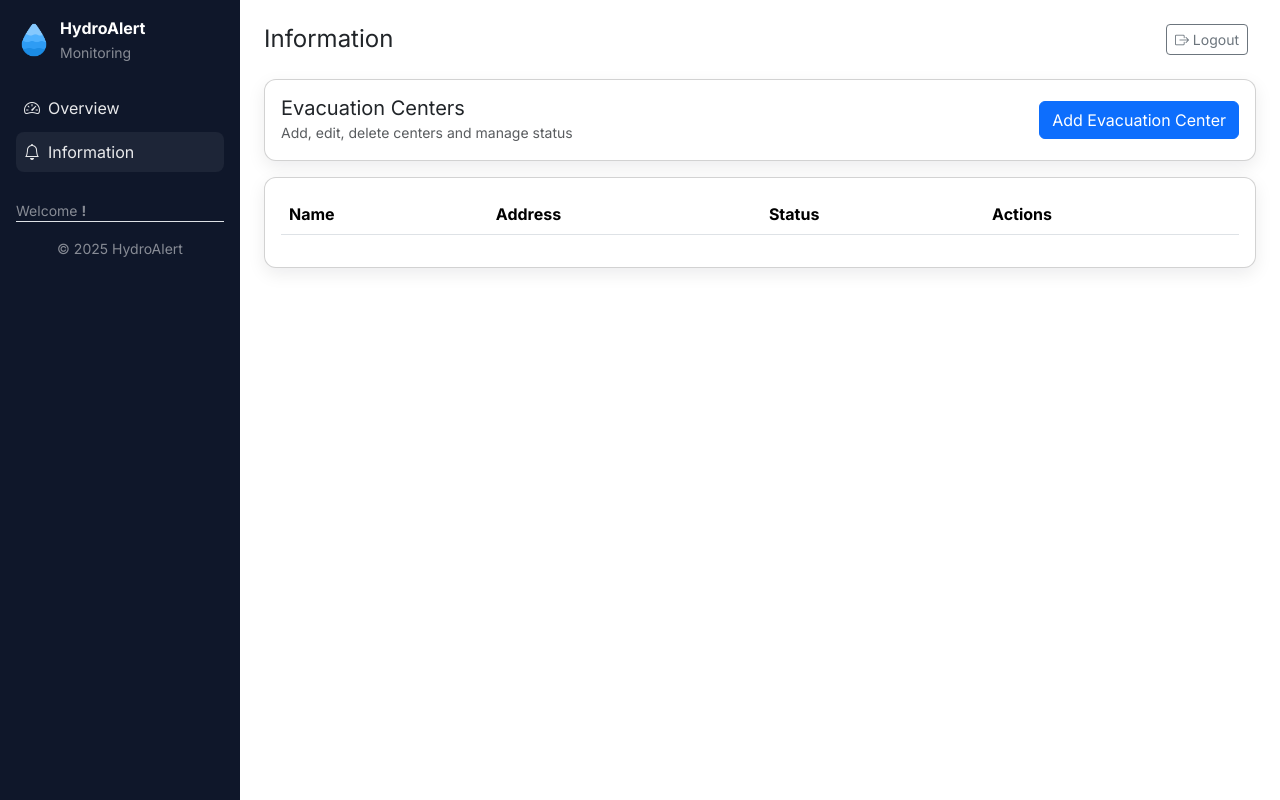
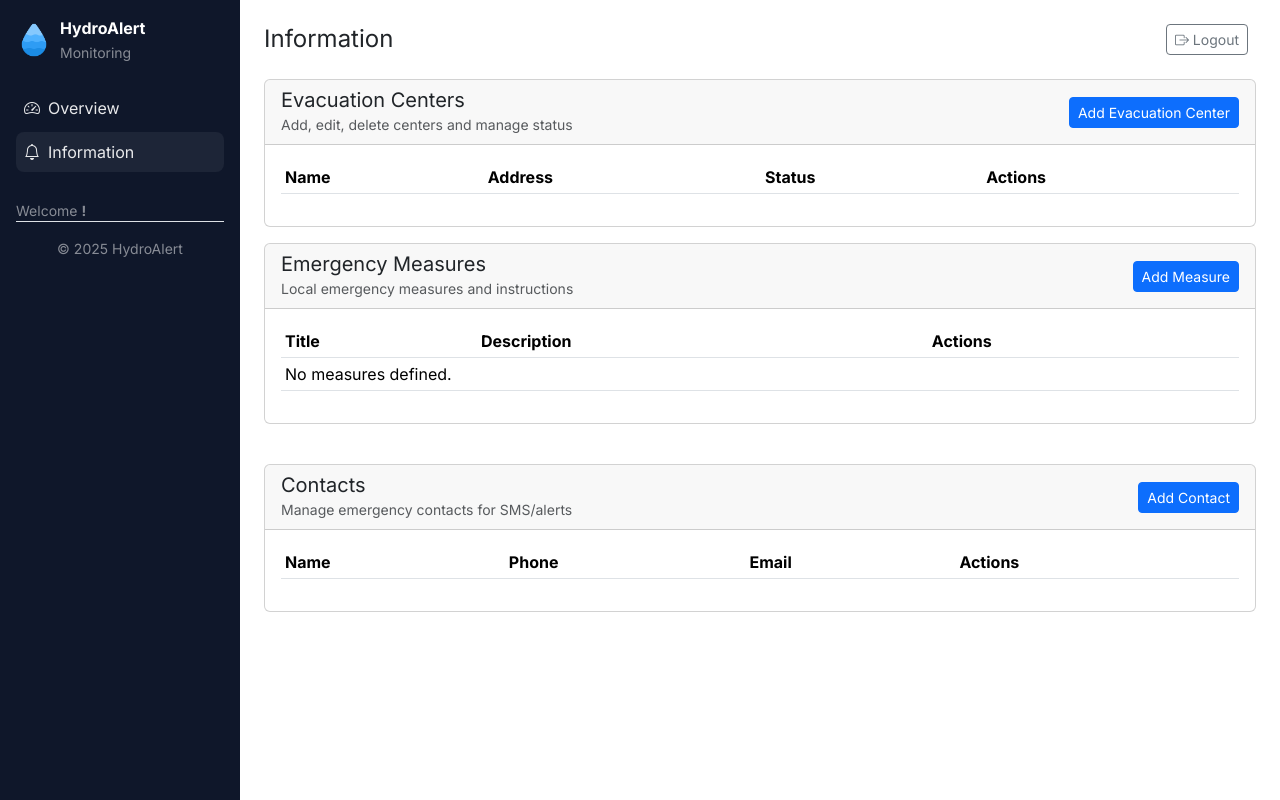
Before and after one commit to AlienWolfX/HydroAlert-Backend, a PHP site: page /app/views/information.php in a window 1280 px wide. Run offline with PHP 8.4, Linux system fonts and the light colour scheme; lists and menus that the app fills with data are empty; some libraries are stand-ins or nearby versions.

Commit message:
feat: Implement Contact and Measure management; add controllers, models, and views for CRUD operations; enhance evacuation.js and information.js for improved user interaction

```diff
--- /dev/null
+++ b/app/views/assets/js/contacts.js
@@ -0,0 +1,105 @@
+(function () {
+  const addBtn = document.getElementById('addContactBtn');
+  const contactModalHtml = `
+    <div class="modal fade" id="contactModal" tabindex="-1" aria-hidden="true">
+      <div class="modal-dialog">
+        <form class="modal-content" id="contactForm" method="post" action="?url=contact/store">
+          <div class="modal-header">
+            <h5 class="modal-title">Add Contact</h5>
+            <button type="button" class="btn-close" data-bs-dismiss="modal" aria-label="Close"></button>
+          </div>
+          <div class="modal-body">
+            <input type="hidden" name="id" id="contactId">
+            <div class="mb-3"><label class="form-label">Name</label><input class="form-control" name="name" id="contactName" required></div>
+            <div class="mb-3"><label class="form-label">Phone</label><input class="form-control" name="phone" id="contactPhone" required></div>
+            <div class="mb-3"><label class="form-label">Email</label><input class="form-control" name="email" id="contactEmail"></div>
+          </div>
+          <div class="modal-footer">
+            <button type="button" class="btn btn-secondary" data-bs-dismiss="modal">Cancel</button>
+            <button type="submit" class="btn btn-primary">Save</button>
+          </div>
+        </form>
+      </div>
+    </div>`;
+
+  // append modal to body when needed
+  let contactModalAdded = false;
+  function ensureContactModal() {
+    if (contactModalAdded) return;
+    document.body.insertAdjacentHTML('beforeend', contactModalHtml);
+    contactModalAdded = true;
+  }
+
+  if (addBtn) addBtn.addEventListener('click', function () {
+    ensureContactModal();
+    document.getElementById('contactId').value = '';
+    document.getElementById('contactName').value = '';
+    document.getElementById('contactPhone').value = '';
+    document.getElementById('contactEmail').value = '';
+    const modalEl = document.getElementById('contactModal');
+    const modal = bootstrap.Modal.getOrCreateInstance(modalEl);
+    modal.show();
+  });
+
+  // Edit buttons
+  document.addEventListener('click', function (ev) {
+    const btn = ev.target.closest && ev.target.closest('.contact-editBtn');
+    if (!btn) return;
+    ev.preventDefault();
+    const id = btn.getAttribute('data-id');
+    ensureContactModal();
+    fetch('?url=contact/find&id=' + encodeURIComponent(id))
+      .then(r => r.json())
+      .then(json => {
+        if (!json.success) return alert('Contact not found');
+        const row = json.row;
+        document.getElementById('contactId').value = row.id || '';
+        document.getElementById('contactName').value = row.name || '';
+        document.getElementById('contactPhone').value = row.phone || '';
+        document.getElementById('contactEmail').value = row.email || '';
+        const modalEl = document.getElementById('contactModal');
+        const modal = bootstrap.Modal.getOrCreateInstance(modalEl);
+        modal.show();
+      }).catch(err => {
+        console.error(err);
+        alert('Error fetching contact: ' + String(err));
+      });
+  });
+
+  document.addEventListener('click', function (ev) {
+    const target = ev.target.closest && ev.target.closest('.contact-deleteBtn');
+    if (!target) return;
+    ev.preventDefault();
+    const href = target.getAttribute('data-href') || target.getAttribute('href');
+    try {
+      Swal.fire({
+        title: 'Delete contact?',
+        text: 'This action cannot be undone.',
+        icon: 'warning',
+        showCancelButton: true,
+        confirmButtonText: 'Yes, delete it',
+        cancelButtonText: 'Cancel'
+      }).then(result => {
+        if (result.isConfirmed) {
+          try { sessionStorage.setItem('hydroalert_scroll', String(window.scrollY || window.pageYOffset || 0)); } catch(e){}
+          window.location.href = href;
+        }
+      });
+    } catch (e) {
+      if (confirm('Delete contact? This action cannot be undone.')) {
+        try { sessionStorage.setItem('hydroalert_scroll', String(window.scrollY || window.pageYOffset || 0)); } catch(e){}
+        window.location.href = href;
+      }
+    }
+  });
+
+  document.addEventListener('submit', function (ev) {
+    try {
+      const form = ev.target;
+      if (form && form.id === 'contactForm') {
+        sessionStorage.setItem('hydroalert_scroll', String(window.scrollY || window.pageYOffset || 0));
+      }
+    } catch (e) {}
+  });
+
+})();
--- a/app/views/assets/js/evacuation.js
+++ b/app/views/assets/js/evacuation.js
@@ -84,8 +84,15 @@
       cancelButtonText: 'Cancel'
     }).then(result => {
       if (result.isConfirmed) {
+        try { sessionStorage.setItem('hydroalert_scroll', String(window.scrollY || window.pageYOffset || 0)); } catch(e){}
         window.location.href = href;
       }
     });
   });
+
+  if (evacForm) {
+    evacForm.addEventListener('submit', function () {
+      try { sessionStorage.setItem('hydroalert_scroll', String(window.scrollY || window.pageYOffset || 0)); } catch (e) {}
+    });
+  }
 });
--- /dev/null
+++ b/app/views/assets/js/information.js
@@ -0,0 +1,42 @@
+(function () {
+  try {
+    const s = sessionStorage.getItem('hydroalert_scroll');
+    if (s !== null) {
+      const y = parseInt(s, 10);
+      if (!isNaN(y)) window.scrollTo(0, y);
+      sessionStorage.removeItem('hydroalert_scroll');
+    }
+  } catch (e) {
+    // ignore
+  }
+
+  document.addEventListener('click', function (ev) {
+    const link = ev.target.closest && ev.target.closest('a[href*="?url=auth/logout"]');
+    if (!link) return;
+    ev.preventDefault();
+    try {
+      if (window.Swal) {
+        Swal.fire({
+          title: 'Log out?',
+          text: 'Are you sure you want to log out?',
+          icon: 'question',
+          showCancelButton: true,
+          confirmButtonText: 'Yes, log out',
+          cancelButtonText: 'Cancel'
+        }).then(result => {
+          if (result.isConfirmed) {
+            try { sessionStorage.setItem('hydroalert_scroll', String(window.scrollY || window.pageYOffset || 0)); } catch(e){}
+            window.location.href = link.href;
+          }
+        });
+      } else {
+        throw new Error('Swal not available');
+      }
+    } catch (e) {
+      if (confirm('Are you sure you want to log out?')) {
+        try { sessionStorage.setItem('hydroalert_scroll', String(window.scrollY || window.pageYOffset || 0)); } catch(e){}
+        window.location.href = link.href;
+      }
+    }
+  });
+})();
--- /dev/null
+++ b/app/views/assets/js/measures.js
@@ -0,0 +1,108 @@
+(function () {
+  const addBtn = document.getElementById('addMeasureBtn');
+  const modalHtml = `
+    <div class="modal fade" id="measureModal" tabindex="-1" aria-hidden="true">
+      <div class="modal-dialog">
+        <form class="modal-content" id="measureForm" method="post" action="?url=measure/store">
+          <div class="modal-header">
+            <h5 class="modal-title">Add Measure</h5>
+            <button type="button" class="btn-close" data-bs-dismiss="modal" aria-label="Close"></button>
+          </div>
+          <div class="modal-body">
+            <input type="hidden" name="id" id="measureId">
+            <div class="mb-3"><label class="form-label">Title</label><input class="form-control" name="title" id="measureTitle" required></div>
+            <div class="mb-3"><label class="form-label">Description</label><textarea class="form-control" name="description" id="measureDescription"></textarea></div>
+            <div class="mb-3"><label class="form-label">Status</label>
+              <select class="form-select" name="status" id="measureStatus">
+                <option value="active">Active</option>
+                <option value="inactive">Inactive</option>
+              </select>
+            </div>
+          </div>
+          <div class="modal-footer">
+            <button type="button" class="btn btn-secondary" data-bs-dismiss="modal">Cancel</button>
+            <button type="submit" class="btn btn-primary">Save</button>
+          </div>
+        </form>
+      </div>
+    </div>`;
+
+  let modalAdded = false;
+  function ensureModal() {
+    if (modalAdded) return;
+    document.body.insertAdjacentHTML('beforeend', modalHtml);
+    modalAdded = true;
+  }
+
+  if (addBtn) addBtn.addEventListener('click', function () {
+    ensureModal();
+    document.getElementById('measureId').value = '';
+    document.getElementById('measureTitle').value = '';
+    document.getElementById('measureDescription').value = '';
+    document.getElementById('measureStatus').value = 'active';
+    const modalEl = document.getElementById('measureModal');
+    const modal = bootstrap.Modal.getOrCreateInstance(modalEl);
+    modal.show();
+  });
+
+  document.addEventListener('click', function (ev) {
+    const btn = ev.target.closest && ev.target.closest('.measure-editBtn');
+    if (!btn) return;
+    ev.preventDefault();
+    const id = btn.getAttribute('data-id');
+    ensureModal();
+    fetch('?url=measure/find&id=' + encodeURIComponent(id))
+      .then(r => r.json())
+      .then(json => {
+        if (!json.success) return alert('Measure not found');
+        const row = json.row;
+        document.getElementById('measureId').value = row.id || '';
+        document.getElementById('measureTitle').value = row.title || '';
+        document.getElementById('measureDescription').value = row.description || '';
+        document.getElementById('measureStatus').value = row.status || 'active';
+        const modalEl = document.getElementById('measureModal');
+        const modal = bootstrap.Modal.getOrCreateInstance(modalEl);
+        modal.show();
+      }).catch(err => {
+        console.error(err);
+        alert('Error fetching measure: ' + String(err));
+      });
+  });
+
+  document.addEventListener('click', function (ev) {
+    const target = ev.target.closest && ev.target.closest('.measure-deleteBtn');
+    if (!target) return;
+    ev.preventDefault();
+    const href = target.getAttribute('data-href') || target.getAttribute('href');
+    try {
+      Swal.fire({
+        title: 'Delete measure?',
+        text: 'This action cannot be undone.',
+        icon: 'warning',
+        showCancelButton: true,
+        confirmButtonText: 'Yes, delete it',
+        cancelButtonText: 'Cancel'
+      }).then(result => {
+        if (result.isConfirmed) {
+          try { sessionStorage.setItem('hydroalert_scroll', String(window.scrollY || window.pageYOffset || 0)); } catch(e){}
+          window.location.href = href;
+        }
+      });
+    } catch (e) {
+      if (confirm('Delete measure? This action cannot be undone.')) {
+        try { sessionStorage.setItem('hydroalert_scroll', String(window.scrollY || window.pageYOffset || 0)); } catch(e){}
+        window.location.href = href;
+      }
+    }
+  });
+
+  document.addEventListener('submit', function (ev) {
+    try {
+      const form = ev.target;
+      if (form && form.id === 'measureForm') {
+        sessionStorage.setItem('hydroalert_scroll', String(window.scrollY || window.pageYOffset || 0));
+      }
+    } catch (e) {}
+  });
+
+})();
--- a/app/views/information.php
+++ b/app/views/information.php
@@ -51,22 +51,19 @@
         </div>
       </div>
 
-      <div class="card card-soft p-3 mb-3">
-        <div class="d-flex justify-content-between align-items-center">
+      <div class="row g-3">
+        <div class="col-12">
+          <div class="card">
+            <div class="card-header d-flex justify-content-between align-items-center">
               <div>
                 <h5 class="mb-0">Evacuation Centers</h5>
                 <small class="text-muted">Add, edit, delete centers and manage status</small>
               </div>
-          <div>
-            <button class="btn btn-primary" data-bs-toggle="modal" data-bs-target="#evacModal" id="addCenterBtn">Add Evacuation Center</button>
+              <button class="btn btn-sm btn-primary" id="addCenterBtn">Add Evacuation Center</button>
             </div>
-        </div>
-      </div>
-
-      <div class="row g-3">
-        <div class="col-12">
-          <div class="card card-soft p-3">
-            <table class="table table-hover">
+            <div class="card-body">
+              <div style="max-height:200px; overflow:auto;">
+                <table class="table table-sm table-hover" id="evacTable">
                   <thead>
                     <tr>
                       <th>Name</th>
@@ -87,13 +84,99 @@
                         </div>
                       </td>
                       <td>
-                    <button class="btn btn-sm btn-outline-secondary editBtn" data-id="<?php echo htmlspecialchars($c['id']); ?>">Edit</button>
-                    <a class="btn btn-sm btn-danger deleteBtn" href="#" data-href="?url=info/delete&id=<?php echo htmlspecialchars($c['id']); ?>">Delete</a>
+                        <a class="btn btn-sm btn-outline-secondary editBtn" href="#" data-id="<?php echo htmlspecialchars($c['id']); ?>">Edit</a>
+                        <a class="btn btn-sm btn-outline-danger deleteBtn" href="#" data-href="?url=info/delete&id=<?php echo htmlspecialchars($c['id']); ?>">Delete</a>
                       </td>
                     </tr>
                     <?php endforeach; ?>
                   </tbody>
                 </table>
+              </div>
+            </div>
+          </div>
+        </div>
+      </div>
+
+      <div class="col-12 mt-3">
+        <div class="card">
+          <div class="card-header d-flex justify-content-between align-items-center">
+            <div>
+              <h5 class="mb-0">Emergency Measures</h5>
+              <small class="text-muted">Local emergency measures and instructions</small>
+            </div>
+            <button id="addMeasureBtn" class="btn btn-sm btn-primary">Add Measure</button>
+          </div>
+          <div class="card-body">
+            <div style="max-height:200px; overflow:auto;">
+              <table class="table table-sm table-hover">
+                <thead>
+                  <tr>
+                    <th>Title</th>
+                    <th>Description</th>
+                    <th>Actions</th>
+                  </tr>
+                </thead>
+                <tbody>
+                  <?php if (!empty($measures)) : ?>
+                    <?php foreach ($measures as $m) : ?>
+                      <tr>
+                        <td><?php echo htmlspecialchars($m['title']); ?></td>
+                        <td><?php echo htmlspecialchars(strlen($m['description']) > 100 ? substr($m['description'], 0, 100) . '...' : $m['description']); ?></td>
+                        <td>
+                          <a href="#" class="btn btn-sm btn-outline-secondary edit-measure" data-id="<?php echo $m['id']; ?>">Edit</a>
+                          <a href="#" class="btn btn-sm btn-outline-danger delete-measure" data-href="?url=measure/delete&id=<?php echo $m['id']; ?>">Delete</a>
+                        </td>
+                      </tr>
+                    <?php endforeach; ?>
+                  <?php else : ?>
+                    <tr>
+                      <td colspan="3">No measures defined.</td>
+                    </tr>
+                  <?php endif; ?>
+                </tbody>
+              </table>
+            </div>
+          </div>
+        </div>
+      </div>
+
+      <div class="row g-3 mt-4">
+        <div class="col-12">
+          <div class="card">
+            <div class="card-header d-flex justify-content-between align-items-center">
+              <div>
+                <h5 class="mb-0">Contacts</h5>
+                <small class="text-muted">Manage emergency contacts for SMS/alerts</small>
+              </div>
+              <button class="btn btn-sm btn-primary" id="addContactBtn">Add Contact</button>
+            </div>
+            <div class="card-body">
+              <div style="max-height:200px; overflow:auto;">
+                <table class="table table-sm table-hover" id="contactsTable">
+                  <thead>
+                    <tr>
+                      <th>Name</th>
+                      <th>Phone</th>
+                      <th>Email</th>
+                      <th>Actions</th>
+                    </tr>
+                  </thead>
+                  <tbody>
+                    <?php foreach (($contacts ?? []) as $ct): ?>
+                    <tr data-id="<?php echo htmlspecialchars($ct['id']); ?>">
+                      <td><?php echo htmlspecialchars($ct['name']); ?></td>
+                      <td><?php echo htmlspecialchars($ct['phone']); ?></td>
+                      <td><?php echo !empty($ct['email']) ? htmlspecialchars($ct['email']) : 'None'; ?></td>
+                      <td>
+                        <a class="btn btn-sm btn-outline-secondary contact-editBtn" href="#" data-id="<?php echo htmlspecialchars($ct['id']); ?>">Edit</a>
+                        <a class="btn btn-sm btn-outline-danger contact-deleteBtn" href="#" data-href="?url=contact/delete&id=<?php echo htmlspecialchars($ct['id']); ?>">Delete</a>
+                      </td>
+                    </tr>
+                    <?php endforeach; ?>
+                  </tbody>
+                </table>
+              </div>
+            </div>
           </div>
         </div>
       </div>
@@ -137,31 +220,8 @@
   <script src="https://cdn.jsdelivr.net/npm/bootstrap@5.3.2/dist/js/bootstrap.bundle.min.js"></script>
   <script src="https://cdn.jsdelivr.net/npm/sweetalert2@11"></script>
   <script src="app/views/assets/js/evacuation.js"></script>
-  <script>
-    // Intercept logout link on Information page and confirm via SweetAlert2
-    document.addEventListener('click', function (ev) {
-      const link = ev.target.closest && ev.target.closest('a[href*="?url=auth/logout"]');
-      if (!link) return;
-      ev.preventDefault();
-      try {
-        Swal.fire({
-          title: 'Log out?',
-          text: 'Are you sure you want to log out?',
-          icon: 'question',
-          showCancelButton: true,
-          confirmButtonText: 'Yes, log out',
-          cancelButtonText: 'Cancel'
-        }).then(result => {
-          if (result.isConfirmed) {
-            window.location.href = link.href;
-          }
-        });
-      } catch (e) {
-        if (confirm('Are you sure you want to log out?')) {
-          window.location.href = link.href;
-        }
-      }
-    });
-  </script>
+  <script src="app/views/assets/js/contacts.js"></script>
+    <script src="app/views/assets/js/measures.js"></script>
+  <script src="app/views/assets/js/information.js"></script>
 </body>
 </html>
```
Also changed, not shown: app/controllers/ContactController.php (added, +52 -0 lines), app/controllers/InfoController.php (+7 -1 lines), app/controllers/MeasureController.php (added, +52 -0 lines), app/models/ContactModel.php (added, +72 -0 lines), app/models/MeasureModel.php (added, +72 -0 lines). Lines whose indentation alone changed are shown as unchanged.
